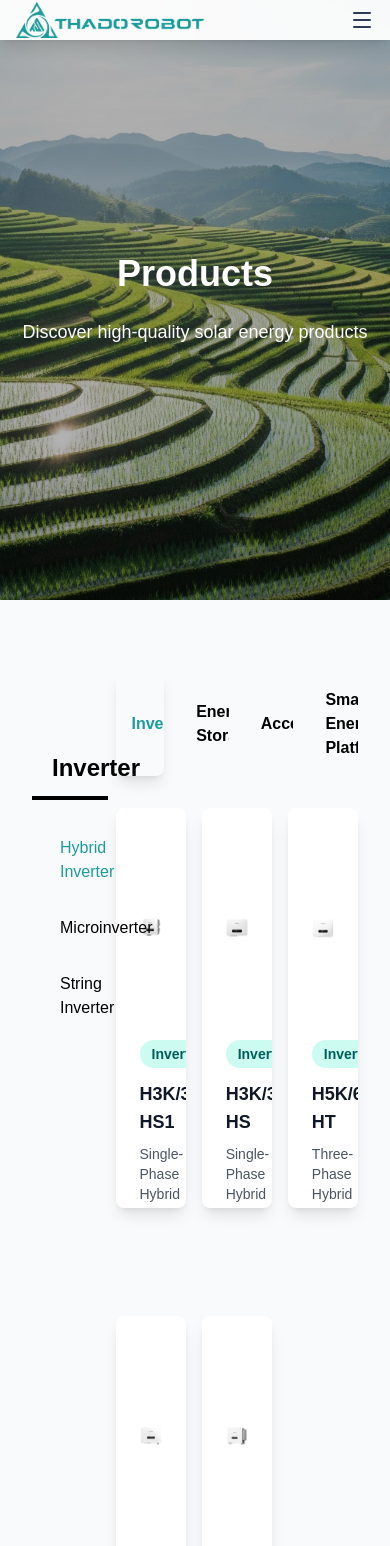
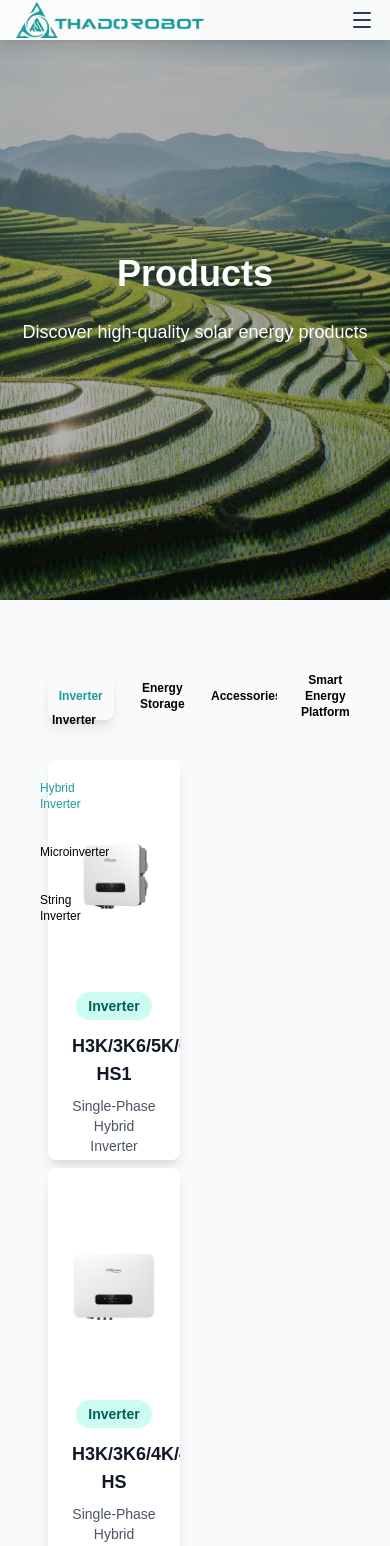
Before and after one commit to Minowu/Sun_power, a React (Vite) app: page /products in a window 390 px wide. Shown: the top 1546 px of the page. Built offline with nearby package versions, Linux system fonts and the light colour scheme.

Commit message:
Xong trang product

```diff
--- a/src/pages/Products.tsx
+++ b/src/pages/Products.tsx
@@ -45,10 +45,10 @@ const Products = () => {
         backgroundImage={productHero}
       />
     <div className="max-w-7xl mx-auto px-4 sm:px-6 lg:px-8 py-8">
-      <div className="px-4 sm:px-6 lg:px-8 py-8 grid grid-cols-4 gap-2 mt-2" style={{gridTemplateRows: 'auto 1000px'}}>
+      <div className="px-4 sm:px-6 lg:px-8 py-8 grid grid-cols-4 gap-2 mt-2 max-md:grid-cols-1 max-md:gap-4 max-md:!grid-rows-[auto_auto]" style={{gridTemplateRows: 'auto 1000px'}}>
         {/* Primary Filters - Top Row (Red) */}
         <div className="relative col-span-1 col-start-1 align-bottom">
-          <h3 className="absolute bottom-0 left-5 text-black text-2xl font-semibold mb-4 ">{t(`categories.${currentCategory?.id}`)}</h3>
+          <h3 className="max-md:text-xs absolute bottom-0 left-5 text-black text-2xl font-semibold mb-4 ">{t(`categories.${currentCategory?.id}`)}</h3>
           <div className="absolute bottom-0 left-0 w-full h-1 bg-black"></div>
         </div>
         <div className="mb-6 col-span-3 col-start-2">
@@ -64,7 +64,7 @@ const Products = () => {
                     setSelectedSubCategory(firstSubCategory);
                   }
                 }}
-                className={`btn-nav p-4 rounded-lg font-semibold transition-all duration-300 ${
+                className={`max-md:text-xs max-md:p-0 btn-nav p-4 rounded-lg font-semibold transition-all duration-300 ${
                   selectedCategory === category.id
                     ? 'text-teal shadow-lg'
                     : 'text-black '
@@ -80,9 +80,9 @@ const Products = () => {
           </div>
         </div>
 
-        <div className="row-start-2 grid ">
+        <div className="row-start-2 grid max-md:col-span-1">
           {/* Secondary Filters - Left Column */}
-            <div className="rounded-lg p-4">
+            <div className="rounded-lg p-4 max-md:p-2">
               <div className="space-y-2">
                 {currentCategory?.subCategories
                   .filter(sub => sub !== 'all')
@@ -90,7 +90,7 @@ const Products = () => {
                     <button
                       key={subCategory}
                       onClick={() => setSelectedSubCategory(subCategory)}
-                      className={`btn-nav w-full text-left p-3 rounded-lg transition-all duration-300 ${
+                      className={`max-md:text-xs max-md:p-0 max-md:py-3 btn-nav w-full text-left p-3 rounded-lg transition-all duration-300 ${
                         selectedSubCategory === subCategory
                           ? 'text-teal'
                           : 'text-black'
@@ -103,7 +103,7 @@ const Products = () => {
             </div>
           </div>
           {/* Product Grid - Main Area (Gray) */}
-          <div className="col-span-3 row-start-2 grid grid-cols-3 gap-4">
+          <div className="col-span-3 row-start-2 grid grid-cols-3 gap-4 max-md:col-span-1 max-md:grid-cols-1 max-md:gap-2">
               {filteredProducts.map((product, index) => (
                 <motion.div
                   key={product.id}
```
